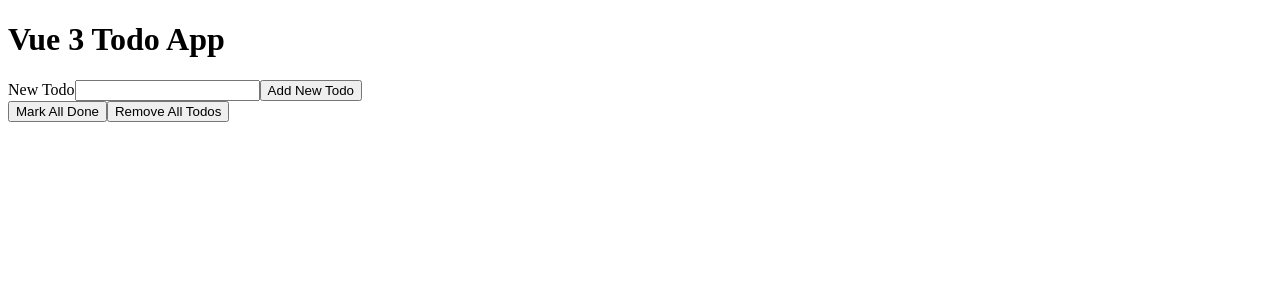
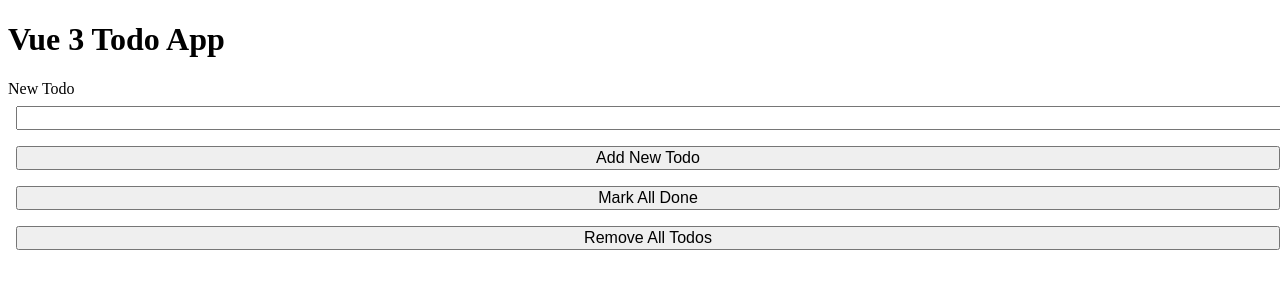
Before and after one commit to ldurniat/Todo-App-Vue, a Vue app: page / in a window 1280 px wide. Shown: the top 300 px of the page. Built offline with nearby package versions, Linux system fonts and the light colour scheme.

Commit message:
Add styles to improve apperance

```diff
--- a/src/App.vue
+++ b/src/App.vue
@@ -53,7 +53,21 @@
 </template>
 
 <style scoped>
-
+body {
+  font-family: sans-serif;
+  padding-top: 1em;
+  padding-bottom: 1em;
+  font-size: 2em;
+  width: 80%;
+  margin: 0 auto;
+}
+input, textarea, button, p, div, section, article, select {
+  display: 'block';
+  width: 100%;
+  font-family: sans-serif;
+  font-size: 1em;
+  margin: 0.5em;
+}
 .todo {
     cursor: pointer;
 }
```
